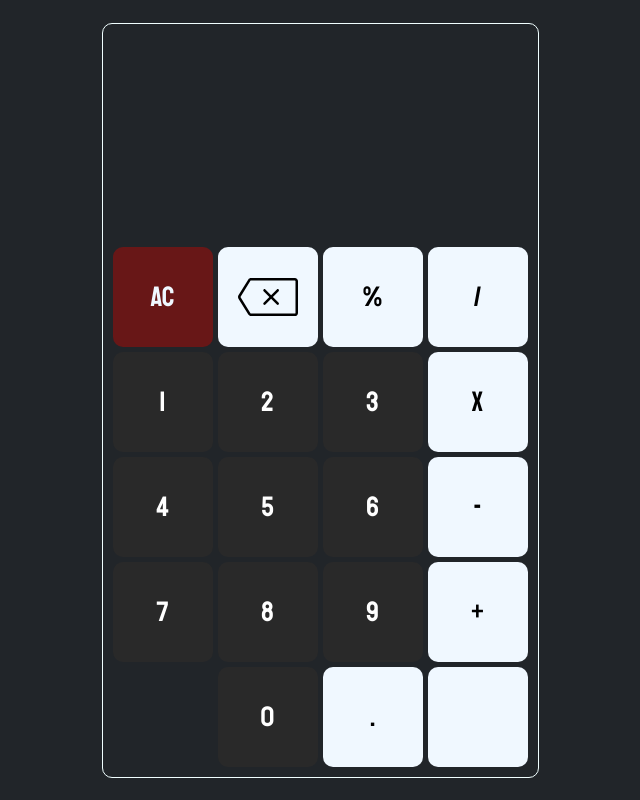
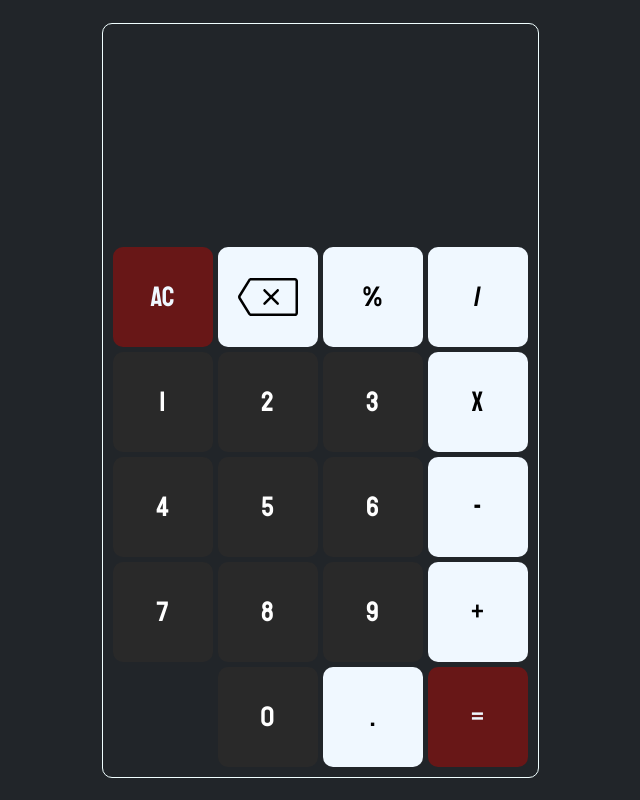
Before and after one commit to berwinsingh/graphical_calculator, a plain HTML site: page index.html in a window 1280 px wide. Shown: the whole page, without its empty margins (320-960 px from the left). Drawn offline with nearby package versions, Linux system fonts and the light colour scheme.

Commit message:
CSS bug fixed

```diff
--- a/index.html
+++ b/index.html
@@ -39,7 +39,7 @@
                 <div class="blank-div"></div>
                 <button id="zero" class="number">0</button>
                 <button id="decimal">.</button>
-                <button id="equal" class="operation">=</button>
+                <button id="equal">=</button>
             </div>
         </div>
     </div>
```
